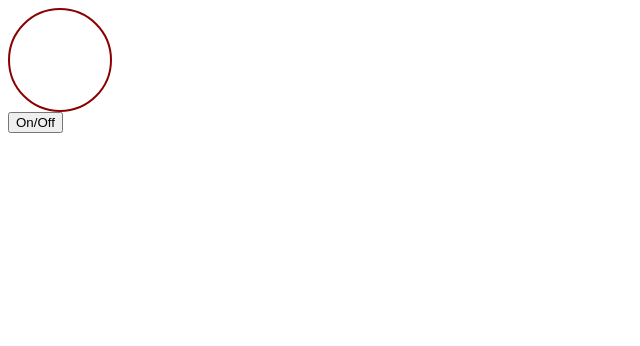
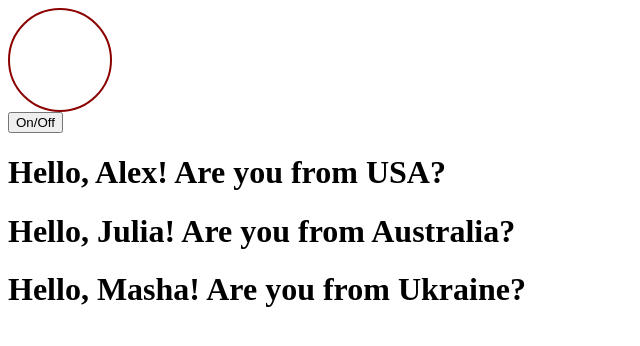
Before and after one commit to Soifka/09.12.2022-cra, a React (Create React App) app: page / in a window 1280 px wide. Shown: the top 346 px of the page, without its empty margins (0-640 px from the left). Built offline with nearby package versions, Linux system fonts and the light colour scheme.

Commit message:
Component Greeting

```diff
--- /dev/null
+++ b/src/components/Greeting/Greeting.js
@@ -0,0 +1,14 @@
+import React from "react";
+
+class Greeting extends React.Component {
+    constructor(props) {
+        super(props);
+        this.state = {};
+    }
+
+    render() {
+        return <h1>Hello, {this.props.name}! Are you from {this.props.country}?</h1>
+    }
+}
+
+export default Greeting;
--- a/src/index.js
+++ b/src/index.js
@@ -1,6 +1,14 @@
 import React from 'react';
 import ReactDOM from 'react-dom/client';
-import App from './App';
+import App from './components/App/App';
+import Greeting from './components/Greeting/Greeting';
 
 const root = ReactDOM.createRoot(document.getElementById('root'));
-root.render(<App />);
+root.render(
+  <React.Fragment>
+      <App />
+      <Greeting name="Alex" country="USA" />
+      <Greeting name="Julia" country="Australia" />
+      <Greeting name="Masha" country="Ukraine" />
+  </React.Fragment>
+);
```
Also changed, not shown: src/components/App/App.css (renamed from src/App.css), src/components/App/App.js (renamed from src/App.js).
